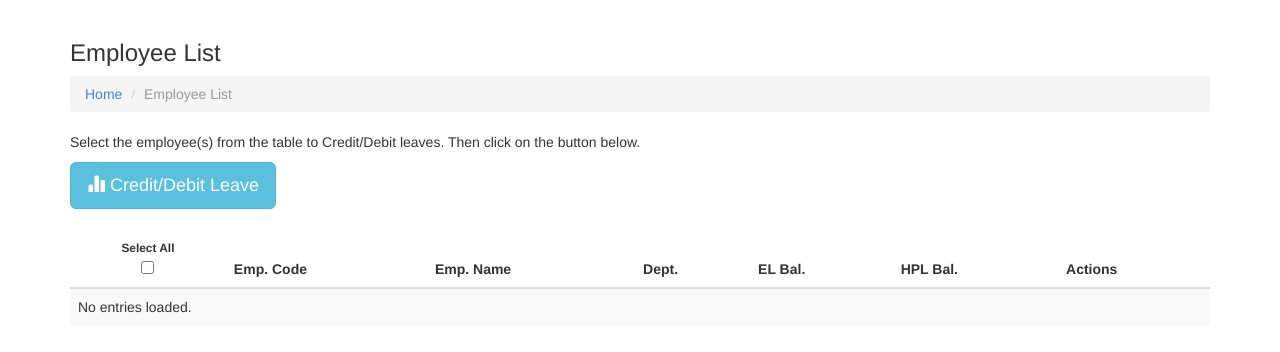
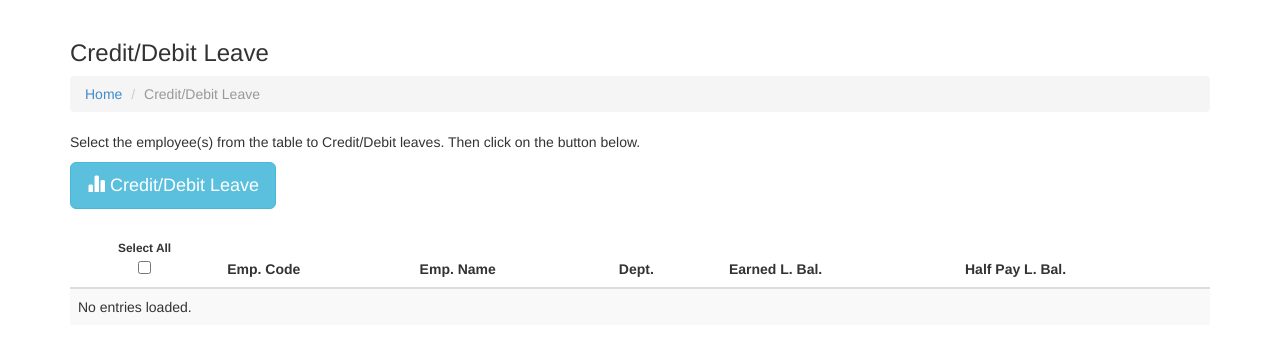
Before and after one commit to xaneem/lms, a Django app: template leave/templates/leave/employees.html in a window 1280 px wide. Shown: the part 52-404 px from the top of the page. Run offline with Django 3.2, Linux system fonts and the light colour scheme; the template is opened without the code that fills it, so the values that code supplies are empty; some libraries are stand-ins or nearby versions.

Commit message:
Removed edit button in credit/debit

```diff
--- a/leave/templates/leave/base.html
+++ b/leave/templates/leave/base.html
@@ -58,7 +58,7 @@
                 <li id="select_employee"><a href="{% url 'select_employee' %}">Employee Search</a></li>
 
             {% elif user_type == 5 %}
-                <li id="employees"><a href="{% url 'employees' %}">Credit/Debit</a></li>
+                <li id="employees"><a href="{% url 'employees' %}">Credit/Debit Leave</a></li>
                 <li id="action_history"><a href="{% url 'action_history' %}">Action History</a></li>
                 <li id="add_employee"><a href="{% url 'new_employee' %}">Add Employee</a></li>
                 <li id="select_employee"><a href="{% url 'select_employee' %}">Employee Search</a></li>
--- a/leave/templates/leave/employees.html
+++ b/leave/templates/leave/employees.html
@@ -6,7 +6,7 @@
                 <div class="col-md-12">
                 	<div class="row">
                         <div class="col-md-6">
-                            <h3>Employee List</h3>
+                            <h3>Credit/Debit Leave</h3>
                         </div>
                         {% if messages %}
                         <div class="col-md-6">
@@ -21,7 +21,7 @@
                         <li>
                             <a href="{% url 'index' %}">Home</a>
                         </li>
-                        <li class="active">Employee List</li>
+                        <li class="active">Credit/Debit Leave</li>
                     </ol>
 
                     <form action="{% url 'manage_leave' %}" method="POST" role="form" id="main-form">
@@ -96,9 +96,8 @@
                 					<th>Emp. Code</th>
                 					<th>Emp. Name</th>
                 					<th>Dept.</th>
-                					<th>EL Bal.</th>
-                					<th>HPL Bal.</th>
-                					<th>Actions</th>
+                					<th>Earned L. Bal.</th>
+                					<th>Half Pay L. Bal.</th>
                 				</tr>
                 			</thead>
                 			<tbody id="table-entries">
@@ -142,7 +141,7 @@
         	var loadTable = function(items){
         		$('#table-entries').html('');
         		items.forEach(function(item){
-        			$('#table-entries').append('<tr><td class="text-center"><input name="check[]" value="'+item.pk+'" type="checkbox" data-id="'+item.pk+'" class="check"></td><td>'+item.code+'</td><td>'+item.name+'</td><td>'+item.dept+'</td><td>'+item.el_bal+'</td><td>'+item.hpl_bal+'</td><td><a href="'+item.edit_url+'" target="_blank" class="btn btn-default btn-xs"><i class="glyphicon glyphicon-pencil"></i>&nbsp; Edit</a></tr>');
+        			$('#table-entries').append('<tr><td class="text-center"><input name="check[]" value="'+item.pk+'" type="checkbox" data-id="'+item.pk+'" class="check"></td><td>'+item.code+'</td><td>'+item.name+'</td><td>'+item.dept+'</td><td>'+item.el_bal+'</td><td>'+item.hpl_bal+'</td></tr>');
         		});
         	}
             $('#select-all').prop('checked', false);
```
Also changed, not shown: leave/templates/leave/user_guide.html (+2 -6 lines), db.sqlite3.
